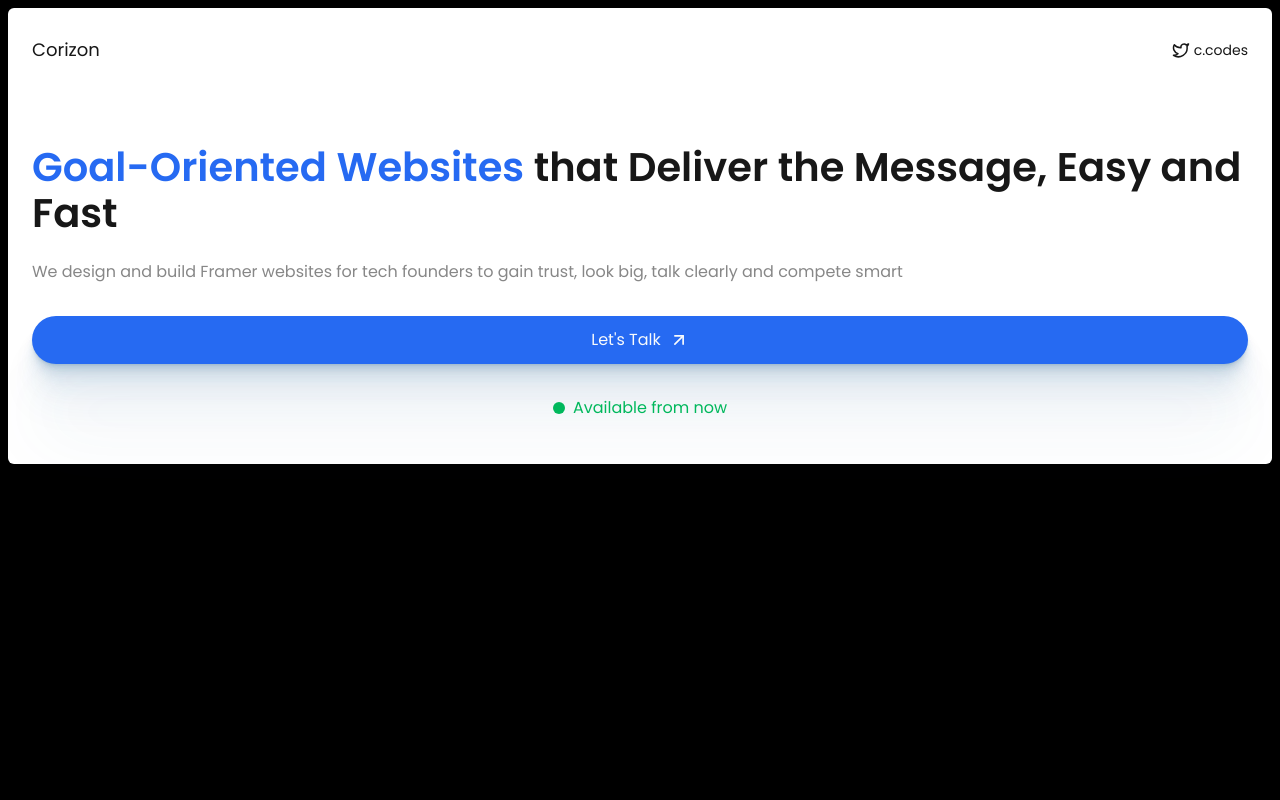
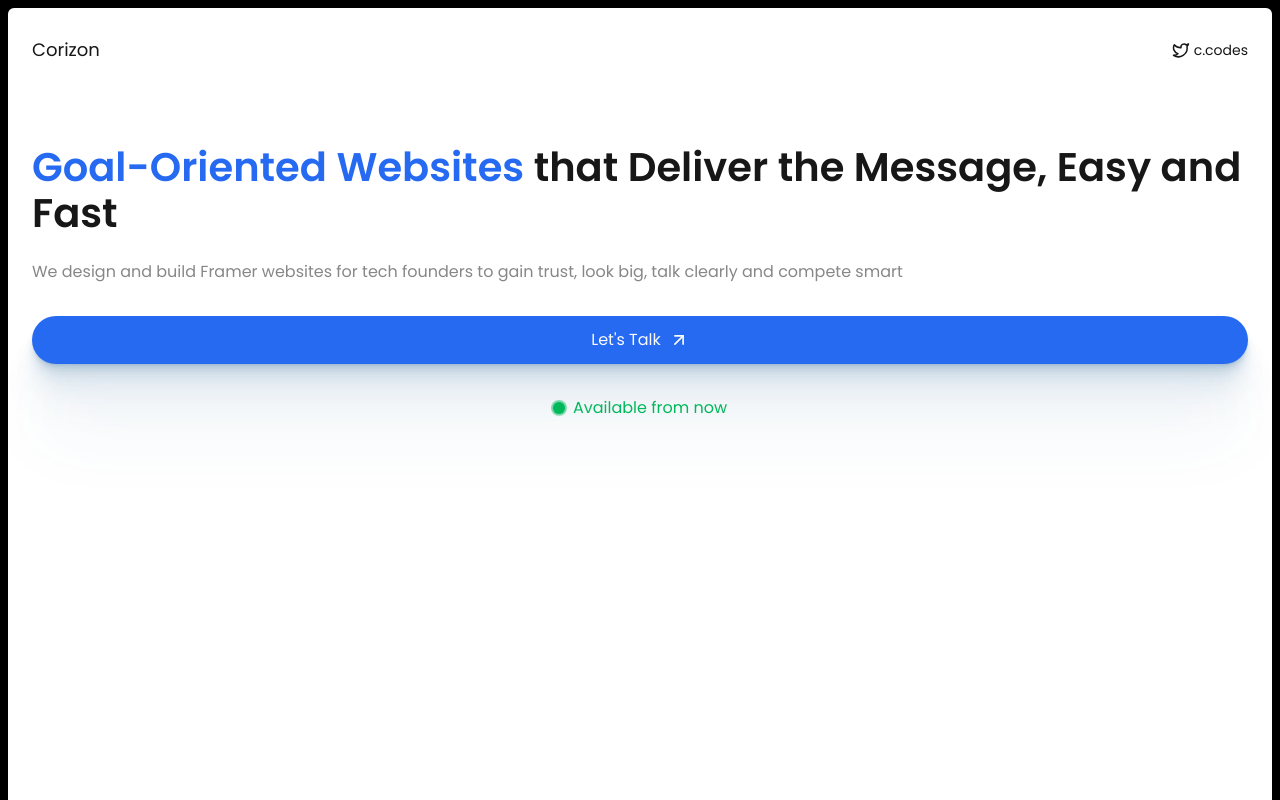
Before and after one commit to CharlesCypher/folio24, a Next.js app: page / in a window 1280 px wide. Shown: the top 800 px of the page. Built offline with nearby package versions, Linux system fonts and the light colour scheme.

Commit message:
first commit

```diff
--- a/components/hero.tsx
+++ b/components/hero.tsx
@@ -4,7 +4,7 @@ import { Button } from "./ui/button";
 export default function Hero() {
   return (
     <main>
-      <section>
+      <section className="min-h-[100dvh]">
         <h1 className="text-[2.5rem] text-foreground leading-[1.15em] font-semibold mb-6">
           <span className="text-primary">Goal-Oriented Websites</span> that Deliver the Message, Easy and Fast
         </h1>
```
